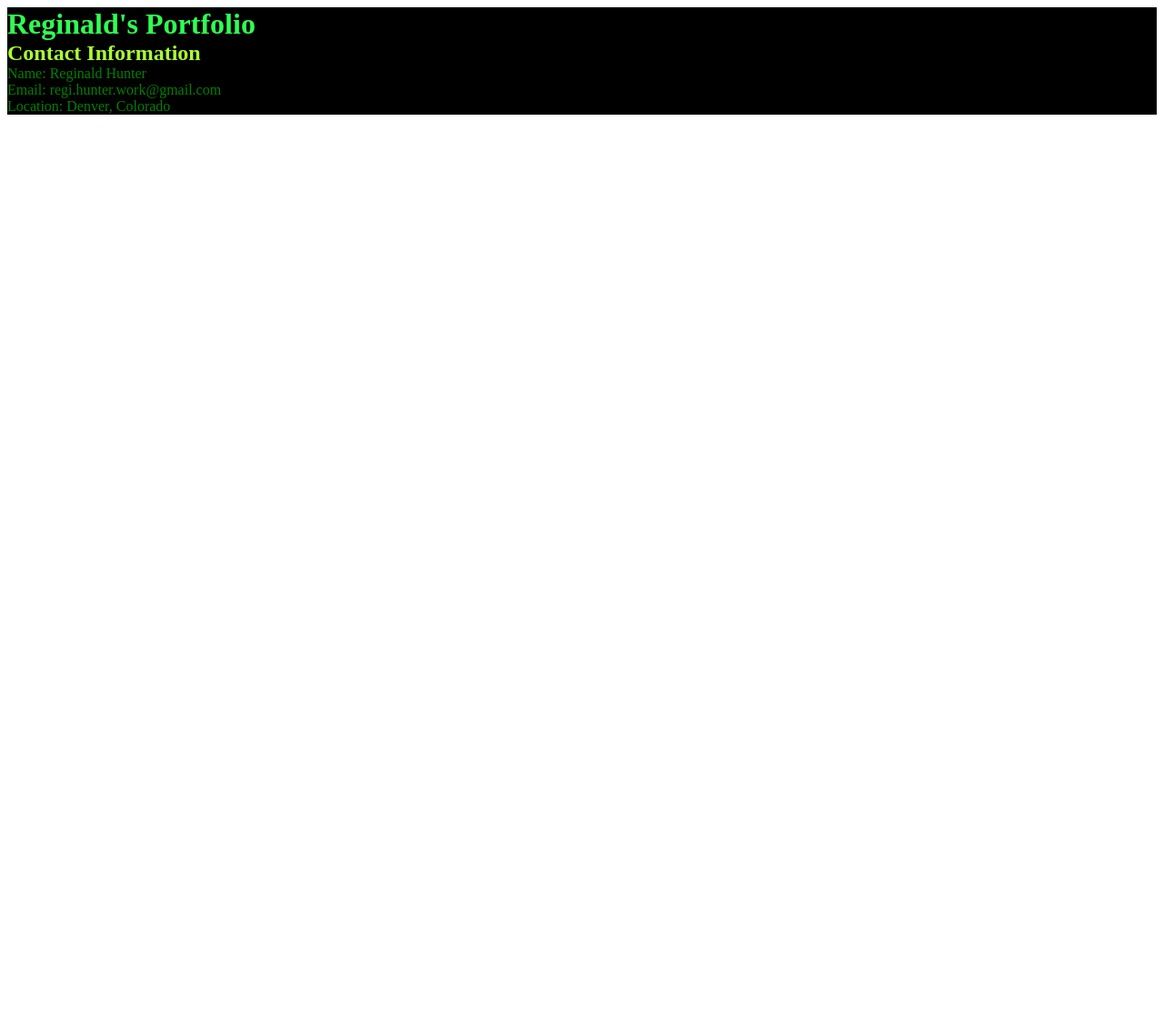
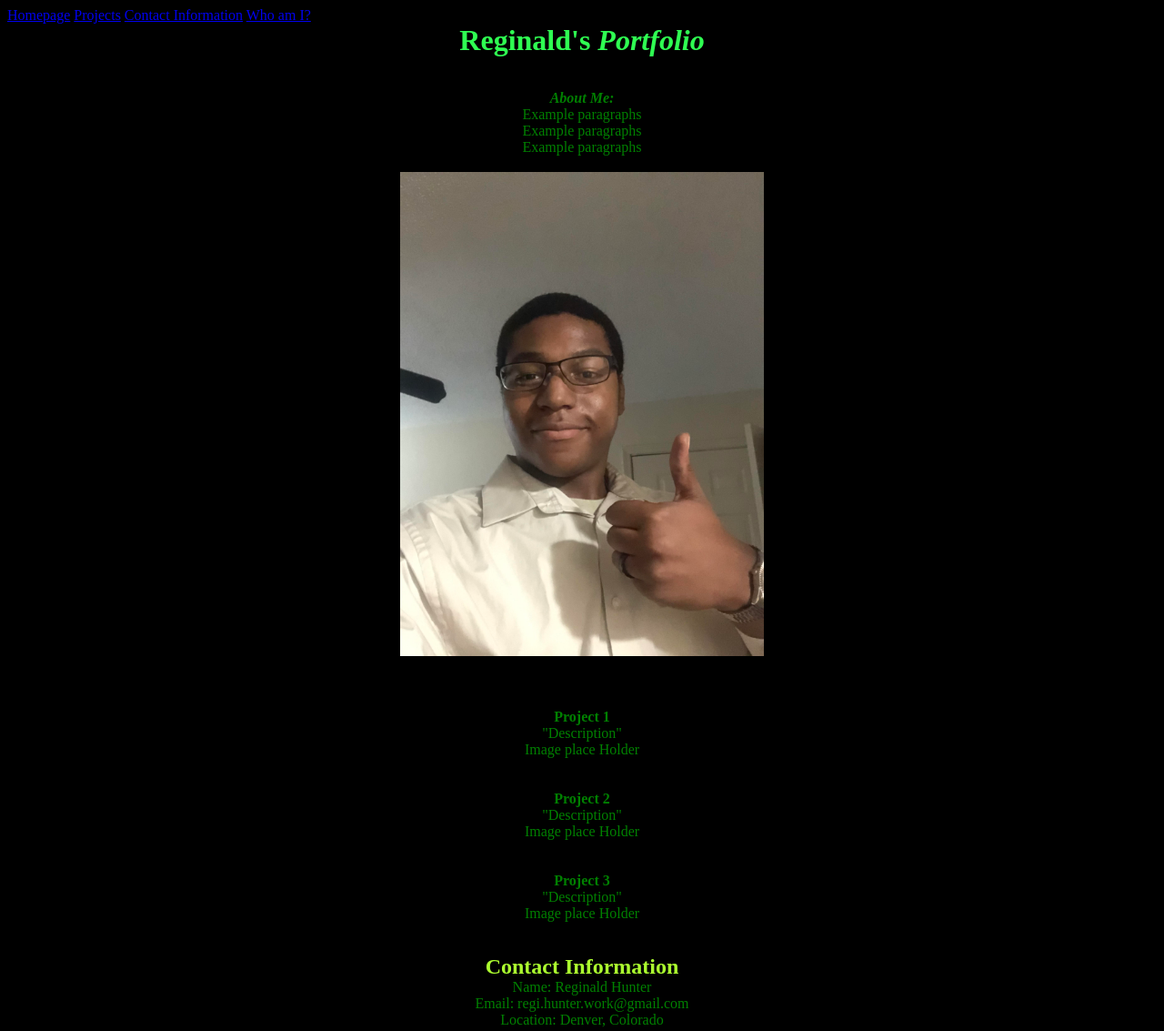
Before and after one commit to RegiHunter/RegiHunter.github.io, a plain HTML site: page index.html in a window 1280 px wide. Shown: the whole page at 91% size. Before the commit the page ends 800 px from the top, so only its background shows below. Drawn offline with Linux system fonts and the light colour scheme.

Commit message:
Added background coloring, titles, fonts, different sections, etc.

```diff
--- a/index.html
+++ b/index.html
@@ -2,17 +2,66 @@
 <html lang="en">
 <head>
     <meta charset="UTF-8">
-    <title>Regi's Portfolio</title>
+    <title>Reginald's Portfolio</title>
     <meta name="description" content="A location where employers and friends, alike, can learn more about myself and my projects.">
     <meta name="author" content="Reginald Hunter">
     <link  rel="stylesheet" type="text/css" href="style.css">
 </head>
 <body>
-    <h1>Reginald's Portfolio</h1>
-    <h2>Contact Information</h2>
-    <p>Name: Reginald Hunter</p>
-    <p>Email: regi.hunter.work@gmail.com</p>
-    <p>Location: Denver, Colorado</p>
+    <header>
+        <nav>
+            <a href="index.html">Homepage</a>
+            <a href="#projects">Projects</a>
+            <a href="#contact">Contact Information</a>
+            <a href="#about_me">Who am I?</a>
+
+        </nav>
+        <h1>Reginald's <i>Portfolio</i></h1>
+    </header>
+    <br>
+    <br>
+    <section>
+        <h4 id="about_me"><i>About Me:</i></h4>
+        <p>Example paragraphs</p>
+        <p>Example paragraphs</p>
+        <p>Example paragraphs</p>
+        <br>
+        <img src="images/unnamed.jpg" alt="A photo referance of myself" class="center">
+        <h3>A photo referance of myself</h3>
+    </section>
+
+    <article>
+
+    </article>
+
+    <aside>
+         <br>
+        <br>
+        <div class=”example1”><strong>Project 1</strong></div>
+        <p>"Description"</p>
+        <p>Image place Holder</p>
+        <br>
+        <br>
+        <div class=”example2”><strong>Project 2</strong></div>
+        <p>"Description"</p>
+        <p>Image place Holder</p>
+        <br>
+        <br>
+        <div><strong>Project 3</strong></div>
+        <p>"Description"</p>
+        <p>Image place Holder</p>
+        <br>
+        <br>
+    </aside>
+
+    <footer>
+        <h2 id="contact">Contact Information</h2>
+        <p>Name: Reginald Hunter</p>
+        <p>Email: regi.hunter.work@gmail.com</p>
+        <p>Location: Denver, Colorado</p>
+    </footer>
+
+
 
 </body>
 </html>
--- a/style.css
+++ b/style.css
@@ -1,5 +1,6 @@
-p, h1, h2 {
+p, h1, h2, h3, h4, div {
     margin: auto;
+    text-align: center;
 
 }
 h1 {
@@ -10,7 +11,26 @@ h2 {
     background-color: black;
     color: rgb(172, 255, 47);
  }
-p {
+p, div, h4 {
     background-color: black;
     color: green;
  }
+body {
+    background-color: black;
+    }
+.center {
+        display: block;
+        margin-left: auto;
+        margin-right: auto;
+        width: 400px;
+        height: auto;
+      }
+.example1 {
+          background-color: rgb(33, 69, 189);
+        }
+.example2 {
+            background-color: rgb(35, 8, 80);
+          }
+.example3 {
+            background-color: rgb(46, 15, 8);
+          }
```
Also changed, not shown: images/unnamed.jpg (added).
